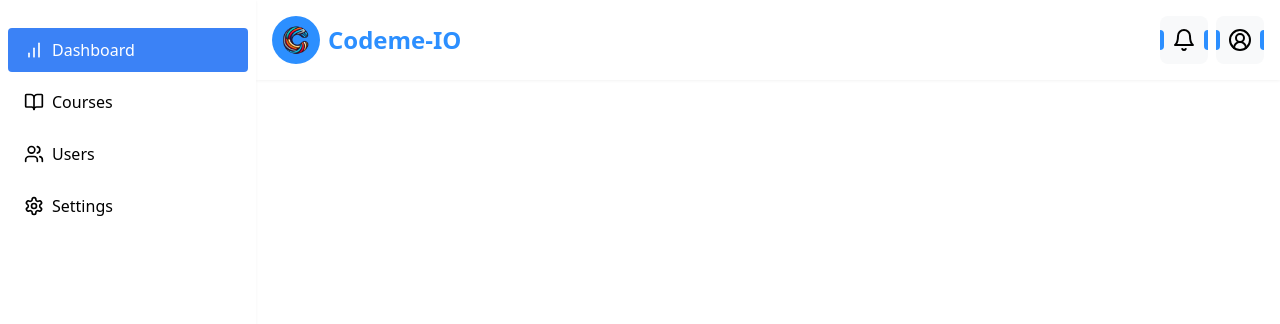
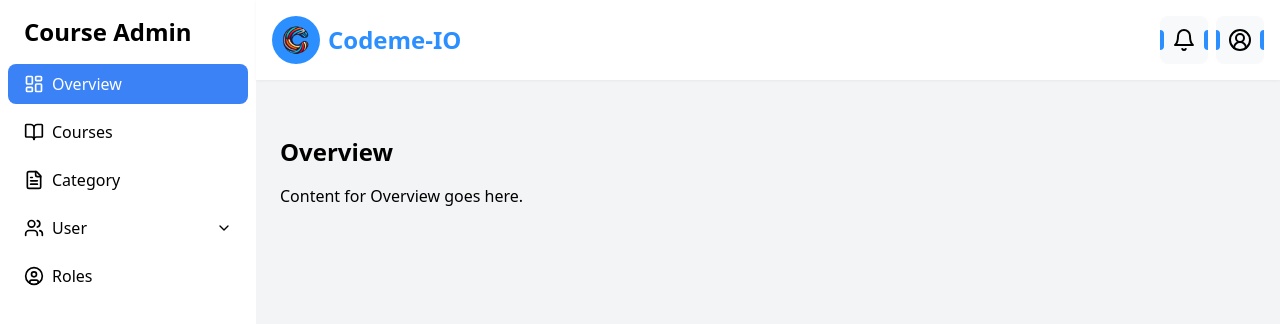
Before and after one commit to Ke1Tran666/codemeIO-Client_remake, a React (Vite) app: page /admin in a window 1280 px wide. Shown: the top 324 px of the page. Built offline with nearby package versions, Linux system fonts and the light colour scheme.

Commit message:
write UI for admin

```diff
--- a/src/assets/css/output.css
+++ b/src/assets/css/output.css
@@ -731,6 +731,11 @@ video {
   margin-bottom: 1.25rem;
 }
 
+.my-2 {
+  margin-top: 0.5rem;
+  margin-bottom: 0.5rem;
+}
+
 .mb-1 {
   margin-bottom: 0.25rem;
 }
@@ -801,6 +806,10 @@ video {
 
 .mt-8 {
   margin-top: 2rem;
+}
+
+.ml-4 {
+  margin-left: 1rem;
 }
 
 .block {
@@ -928,6 +937,10 @@ video {
   width: 15rem;
 }
 
+.w-64 {
+  width: 16rem;
+}
+
 .w-8 {
   width: 2rem;
 }
@@ -941,10 +954,6 @@ video {
   width: 100%;
 }
 
-.w-64 {
-  width: 16rem;
-}
-
 .max-w-7xl {
   max-width: 80rem;
 }
@@ -975,6 +984,10 @@ video {
 
 .flex-shrink-0 {
   flex-shrink: 0;
+}
+
+.flex-grow {
+  flex-grow: 1;
 }
 
 .origin-left {
@@ -986,6 +999,11 @@ video {
   transform: translate(var(--tw-translate-x), var(--tw-translate-y)) rotate(var(--tw-rotate)) skewX(var(--tw-skew-x)) skewY(var(--tw-skew-y)) scaleX(var(--tw-scale-x)) scaleY(var(--tw-scale-y));
 }
 
+.-translate-x-full {
+  --tw-translate-x: -100%;
+  transform: translate(var(--tw-translate-x), var(--tw-translate-y)) rotate(var(--tw-rotate)) skewX(var(--tw-skew-x)) skewY(var(--tw-skew-y)) scaleX(var(--tw-scale-x)) scaleY(var(--tw-scale-y));
+}
+
 .-translate-y-1\/2 {
   --tw-translate-y: -50%;
   transform: translate(var(--tw-translate-x), var(--tw-translate-y)) rotate(var(--tw-rotate)) skewX(var(--tw-skew-x)) skewY(var(--tw-skew-y)) scaleX(var(--tw-scale-x)) scaleY(var(--tw-scale-y));
@@ -993,11 +1011,6 @@ video {
 
 .translate-y-0 {
   --tw-translate-y: 0px;
-  transform: translate(var(--tw-translate-x), var(--tw-translate-y)) rotate(var(--tw-rotate)) skewX(var(--tw-skew-x)) skewY(var(--tw-skew-y)) scaleX(var(--tw-scale-x)) scaleY(var(--tw-scale-y));
-}
-
-.-translate-x-full {
-  --tw-translate-x: -100%;
   transform: translate(var(--tw-translate-x), var(--tw-translate-y)) rotate(var(--tw-rotate)) skewX(var(--tw-skew-x)) skewY(var(--tw-skew-y)) scaleX(var(--tw-scale-x)) scaleY(var(--tw-scale-y));
 }
 
@@ -1122,14 +1135,12 @@ video {
   margin-bottom: calc(1rem * var(--tw-space-y-reverse));
 }
 
-.space-y-6 > :not([hidden]) ~ :not([hidden]) {
-  --tw-space-y-reverse: 0;
-  margin-top: calc(1.5rem * calc(1 - var(--tw-space-y-reverse)));
-  margin-bottom: calc(1.5rem * var(--tw-space-y-reverse));
-}
-
 .overflow-hidden {
   overflow: hidden;
+}
+
+.overflow-y-auto {
+  overflow-y: auto;
 }
 
 .whitespace-nowrap {
@@ -1304,6 +1315,21 @@ video {
 .bg-gray-800 {
   --tw-bg-opacity: 1;
   background-color: rgb(31 41 55 / var(--tw-bg-opacity));
+}
+
+.bg-gray-700 {
+  --tw-bg-opacity: 1;
+  background-color: rgb(55 65 81 / var(--tw-bg-opacity));
+}
+
+.bg-slate-50 {
+  --tw-bg-opacity: 1;
+  background-color: rgb(248 250 252 / var(--tw-bg-opacity));
+}
+
+.bg-slate-100 {
+  --tw-bg-opacity: 1;
+  background-color: rgb(241 245 249 / var(--tw-bg-opacity));
 }
 
 .bg-opacity-50 {
@@ -1414,6 +1440,11 @@ video {
   padding-bottom: 0.5rem;
 }
 
+.py-2\.5 {
+  padding-top: 0.625rem;
+  padding-bottom: 0.625rem;
+}
+
 .py-3 {
   padding-top: 0.75rem;
   padding-bottom: 0.75rem;
@@ -1429,21 +1460,16 @@ video {
   padding-bottom: 1.5rem;
 }
 
+.py-7 {
+  padding-top: 1.75rem;
+  padding-bottom: 1.75rem;
+}
+
 .py-8 {
   padding-top: 2rem;
   padding-bottom: 2rem;
 }
 
-.py-2\.5 {
-  padding-top: 0.625rem;
-  padding-bottom: 0.625rem;
-}
-
-.py-7 {
-  padding-top: 1.75rem;
-  padding-bottom: 1.75rem;
-}
-
 .pl-10 {
   padding-left: 2.5rem;
 }
@@ -1623,6 +1649,11 @@ video {
 .text-yellow-500 {
   --tw-text-opacity: 1;
   color: rgb(234 179 8 / var(--tw-text-opacity));
+}
+
+.text-gray-900 {
+  --tw-text-opacity: 1;
+  color: rgb(17 24 39 / var(--tw-text-opacity));
 }
 
 .underline {
@@ -1777,6 +1808,11 @@ video {
   border-color: rgba(44,143,255,0.4);
 }
 
+.hover\:bg-blue-100:hover {
+  --tw-bg-opacity: 1;
+  background-color: rgb(219 234 254 / var(--tw-bg-opacity));
+}
+
 .hover\:bg-blue-600:hover {
   --tw-bg-opacity: 1;
   background-color: rgb(37 99 235 / var(--tw-bg-opacity));
@@ -1815,9 +1851,14 @@ video {
   background-color: rgb(55 65 81 / var(--tw-bg-opacity));
 }
 
-.hover\:bg-blue-100:hover {
-  --tw-bg-opacity: 1;
-  background-color: rgb(219 234 254 / var(--tw-bg-opacity));
+.hover\:bg-blue-300:hover {
+  --tw-bg-opacity: 1;
+  background-color: rgb(147 197 253 / var(--tw-bg-opacity));
+}
+
+.hover\:bg-blue-400:hover {
+  --tw-bg-opacity: 1;
+  background-color: rgb(96 165 250 / var(--tw-bg-opacity));
 }
 
 .hover\:bg-opacity-75:hover {
@@ -1827,11 +1868,6 @@ video {
 .hover\:text-blue-600:hover {
   --tw-text-opacity: 1;
   color: rgb(37 99 235 / var(--tw-text-opacity));
-}
-
-.hover\:text-white:hover {
-  --tw-text-opacity: 1;
-  color: rgb(255 255 255 / var(--tw-text-opacity));
 }
 
 .hover\:text-gray-600:hover {
@@ -1958,6 +1994,11 @@ video {
     flex-direction: row;
   }
 
+  .sm\:px-6 {
+    padding-left: 1.5rem;
+    padding-right: 1.5rem;
+  }
+
   .sm\:text-xs {
     font-size: 0.75rem;
     line-height: 1rem;
@@ -2024,4 +2065,9 @@ video {
   .lg\:grid-cols-5 {
     grid-template-columns: repeat(5, minmax(0, 1fr));
   }
-}
+
+  .lg\:px-8 {
+    padding-left: 2rem;
+    padding-right: 2rem;
+  }
+}
--- a/src/components/Sidebar/Sidebar.jsx
+++ b/src/components/Sidebar/Sidebar.jsx
@@ -1,32 +1,73 @@
-import { BarChart, Users, BookOpen, Settings } from 'lucide-react';
-import { useState } from 'react';
+import { LayoutDashboard, BookOpen, FileText, Users, UserCircle, GraduationCap, School, ShieldCheck, ChevronDown, ChevronUp } from 'lucide-react';
 
-const Sidebar = () => {
-    const [activeItem, setActiveItem] = useState('/admin');
-
+// eslint-disable-next-line react/prop-types
+function Sidebar({ activeMenu, setActiveMenu, isUserMenuOpen, setIsUserMenuOpen }) {
     const menuItems = [
-        { href: '/admin', icon: BarChart, label: 'Dashboard' },
-        { href: '/admin/courses', icon: BookOpen, label: 'Courses' },
-        { href: '/admin/users', icon: Users, label: 'Users' },
-        { href: '/admin/settings', icon: Settings, label: 'Settings' },
+        { name: 'Overview', icon: LayoutDashboard },
+        { name: 'Courses', icon: BookOpen },
+        { name: 'Category', icon: FileText },
+        {
+            name: 'User',
+            icon: Users,
+            subItems: [
+                { name: 'Student', icon: GraduationCap },
+                { name: 'Instructor', icon: School },
+                { name: 'Admin', icon: ShieldCheck },
+            ],
+        },
+        { name: 'Roles', icon: UserCircle },
     ];
 
+    function handleMenuClick(menuName) {
+        if (menuName === 'User') {
+            setIsUserMenuOpen(!isUserMenuOpen);
+        } else {
+            setActiveMenu(menuName);
+            if (menuName !== 'Student' && menuName !== 'Instructor' && menuName !== 'Admin') {
+                setIsUserMenuOpen(false);
+            }
+        }
+    }
+
     return (
-        <div className="bg-white text-black w-64 py-7 px-2 absolute inset-y-0 left-0 transform -translate-x-full md:relative md:translate-x-0 transition duration-200 ease-in-out shadow-custom-1">
+        <div className="w-64 bg-white text-black px-2">
+            <div className="p-4">
+                <h1 className="text-2xl font-bold">Course Admin</h1>
+            </div>
             <nav className="flex flex-col gap-2">
                 {menuItems.map((item) => (
-                    <a
-                        key={item.href}
-                        href={item.href}
-                        className={`flex items-center py-2.5 px-4 rounded transition duration-200
-                            ${activeItem === item.href
-                                ? 'bg-blue-500 text-white'
-                                : 'hover:bg-blue-100 hover:text-gray-600'}`}
-                        onClick={() => setActiveItem(item.href)}
-                    >
-                        <item.icon className="mr-2" size={20} />
-                        {item.label}
-                    </a>
+                    <div key={item.name} className="flex flex-col">
+                        <button
+                            className={`flex items-center justify-between w-full px-4 py-2 text-left hover:bg-blue-100 hover:text-gray-600 rounded-lg ${activeMenu === item.name || (item.name === 'User' && isUserMenuOpen) ? 'bg-blue-500 text-white' : ''
+                                }`}
+                            onClick={() => handleMenuClick(item.name)}
+                        >
+                            <div className="flex items-center">
+                                <item.icon className="mr-2 h-5 w-5" />
+                                {item.name}
+                            </div>
+                            {item.subItems && (
+                                isUserMenuOpen ? <ChevronUp className="ml-2 h-4 w-4" /> : <ChevronDown className="ml-2 h-4 w-4" />
+                            )}
+                        </button>
+                        {item.subItems && isUserMenuOpen && (
+                            <div className=" p-2 bg-slate-100 rounded-lg">
+                                <div className="flex flex-col gap-2">
+                                    {item.subItems.map((subItem) => (
+                                        <button
+                                            key={subItem.name}
+                                            className={`flex items-center w-full px-4 py-2 text-left hover:bg-blue-100 hover:text-gray-600 rounded-lg ${activeMenu === subItem.name ? 'bg-blue-500 text-white' : ''
+                                                }`}
+                                            onClick={() => handleMenuClick(subItem.name)}
+                                        >
+                                            <subItem.icon className="mr-2 h-5 w-5" />
+                                            {subItem.name}
+                                        </button>
+                                    ))}
+                                </div>
+                            </div>
+                        )}
+                    </div>
                 ))}
             </nav>
         </div>
--- a/src/pages/ClientAdmin.jsx
+++ b/src/pages/ClientAdmin.jsx
@@ -1,19 +1,39 @@
-import { Outlet } from "react-router-dom"; // Đảm bảo import đúng
-import Sidebar from "../components/Sidebar/Sidebar";
-import ClientHeader from "../components/Clients/ClientHeader/ClientHeader"
+import { useState } from 'react';
+import Sidebar from '../components/Sidebar/Sidebar';
+import ClientHeader from '../components/Clients/ClientHeader/ClientHeader';
 
-const ClientAdmin = () => {
+function ClientAdmin() {
+    const [activeMenu, setActiveMenu] = useState('Overview');
+    const [isUserMenuOpen, setIsUserMenuOpen] = useState(false);
+
+    function renderContent() {
+        return (
+            <div className="p-6">
+                <h2 className="text-2xl font-bold mb-4">{activeMenu}</h2>
+                <p>Content for {activeMenu} goes here.</p>
+            </div>
+        );
+    }
+
     return (
-        <div className="flex h-screen">
-            <Sidebar />
-            <div className="flex-1">
+        <div className="flex h-screen bg-gray-100">
+            <Sidebar
+                activeMenu={activeMenu}
+                setActiveMenu={setActiveMenu}
+                isUserMenuOpen={isUserMenuOpen}
+                setIsUserMenuOpen={setIsUserMenuOpen}
+            />
+
+            {/* Main content area */}
+            <div className="flex-1 flex flex-col">
                 <ClientHeader />
-                <main className="p-4"> {/* Thêm padding hoặc margin nếu cần */}
-                    <Outlet />
+                {/* Main content */}
+                <main className="flex-1 overflow-y-auto">
+                    {renderContent()}
                 </main>
             </div>
         </div>
     );
-};
+}
 
 export default ClientAdmin;
```
